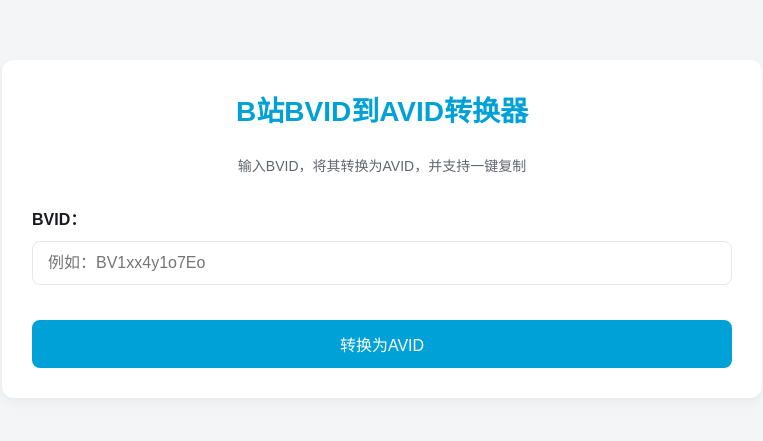
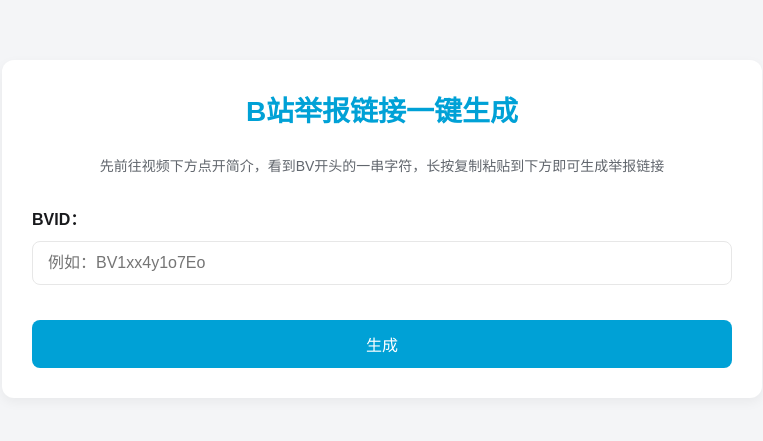
Before and after one commit to youzichu799/b-, a plain HTML site: page index.html in a window 1280 px wide. Shown: the whole page, without its empty margins (258-1021 px from the left). Drawn offline with Linux system fonts and the light colour scheme.

Commit message:
Update index.html

```diff
--- a/index.html
+++ b/index.html
@@ -3,7 +3,7 @@
 <head>
     <meta charset="UTF-8">
     <meta name="viewport" content="width=device-width, initial-scale=1.0">
-    <title>B站BVID到AVID转换器</title>
+    <title>B站举报链接一键生成</title>
     <style>
         * {
             box-sizing: border-box;
@@ -191,18 +191,18 @@
 </head>
 <body>
     <div class="container">
-        <h1>B站BVID到AVID转换器</h1>
-        <p class="description">输入BVID，将其转换为AVID，并支持一键复制</p>
+        <h1>B站举报链接一键生成</h1>
+        <p class="description">先前往视频下方点开简介，看到BV开头的一串字符，长按复制粘贴到下方即可生成举报链接</p>
 
         <div class="input-group">
             <label for="bvid-input">BVID：</label>
             <input type="text" id="bvid-input" placeholder="例如：BV1xx4y1o7Eo" maxlength="12">
         </div>
 
-        <button id="convert-btn">转换为AVID</button>
+        <button id="convert-btn">生成</button>
 
         <div class="result-area" id="result-area">
-            <h3>转换结果</h3>
+            <h3>生成结果</h3>
 
             <div class="result-item">
                 <span class="result-label">AVID：</span>
```
